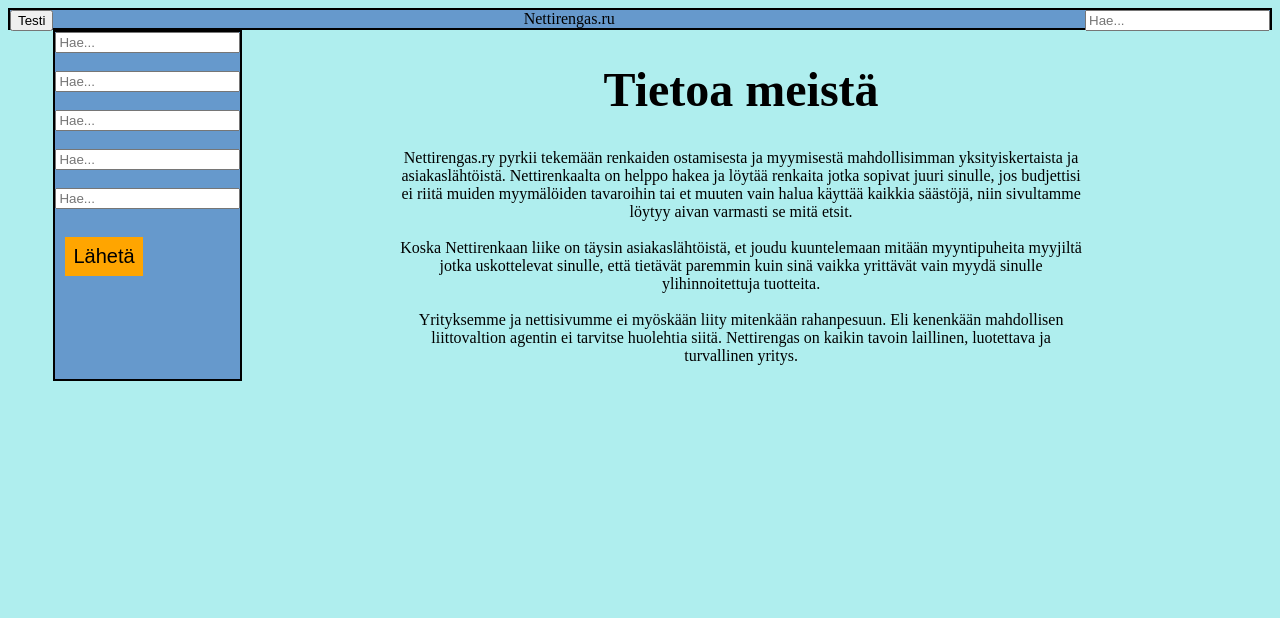
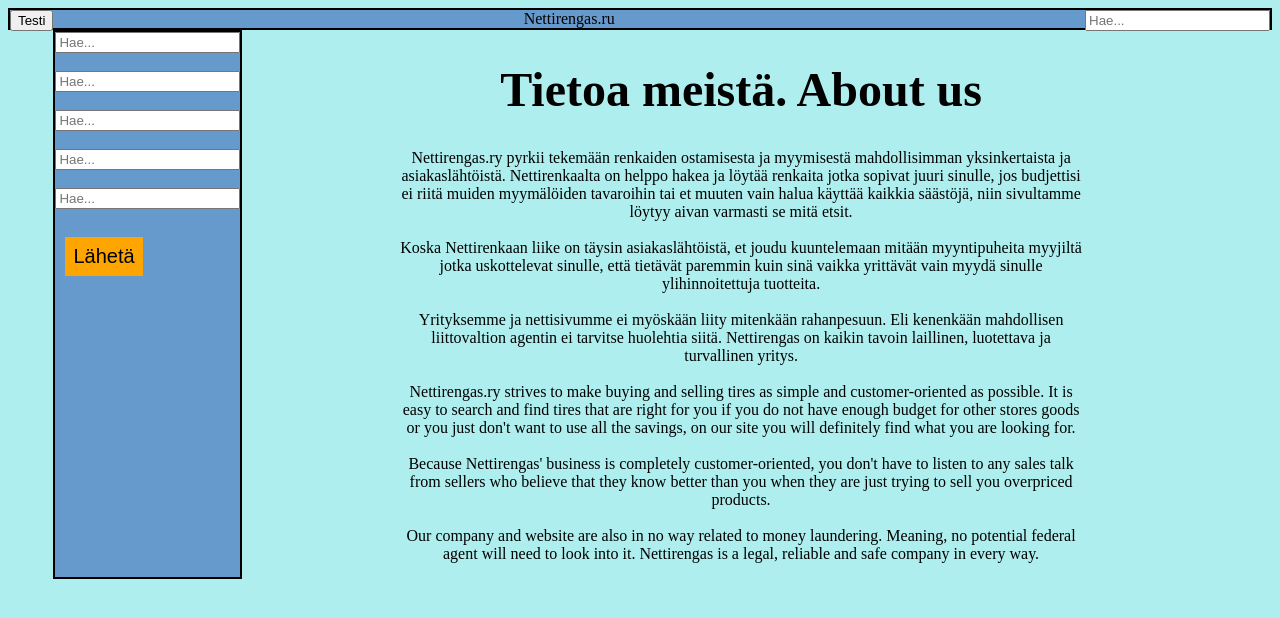
Before and after one commit to Tofumuikku/Projektiryhma_5, a plain HTML site: page nettirengas/tietoameista.html in a window 1280 px wide. Drawn offline with Linux system fonts and the light colour scheme.

Commit message:
Lisätty sivu ja käännetty englanniksi

```diff
--- a/nettirengas/tietoameista.html
+++ b/nettirengas/tietoameista.html
@@ -27,16 +27,25 @@
             </form>
         </div>
         <div class="sisalto">
-            <h1 style="font-size: 300%">Tietoa meistä</h1>
+            <h1 style="font-size: 300%">Tietoa meistä. About us</h1>
             <p></p>
-            <p>Nettirengas.ry pyrkii tekemään renkaiden ostamisesta ja myymisestä mahdollisimman yksityiskertaista ja asiakaslähtöistä.
+            <p>Nettirengas.ry pyrkii tekemään renkaiden ostamisesta ja myymisestä mahdollisimman yksinkertaista ja asiakaslähtöistä.
                  Nettirenkaalta on helppo hakea ja löytää renkaita jotka sopivat juuri sinulle, jos budjettisi ei riitä muiden myymälöiden
                  tavaroihin tai et muuten vain halua käyttää kaikkia säästöjä, niin sivultamme löytyy aivan varmasti se mitä etsit. <br><br>
                  Koska Nettirenkaan liike on täysin asiakaslähtöistä, et joudu kuuntelemaan mitään myyntipuheita myyjiltä jotka uskottelevat
                  sinulle, että tietävät paremmin kuin sinä vaikka yrittävät vain myydä sinulle ylihinnoitettuja tuotteita.<br><br>
 
                 Yrityksemme ja nettisivumme ei myöskään liity mitenkään rahanpesuun. Eli kenenkään mahdollisen liittovaltion agentin ei
-                tarvitse huolehtia siitä. Nettirengas on kaikin tavoin laillinen, luotettava ja turvallinen yritys.
+                tarvitse huolehtia siitä. Nettirengas on kaikin tavoin laillinen, luotettava ja turvallinen yritys. <br><br>
+
+                Nettirengas.ry strives to make buying and selling tires as simple and customer-oriented as possible.
+                 It is easy to search and find tires that are right for you if you do not have enough budget for other stores goods or you just don't want to use all the savings, on our site you will definitely find what you are looking for. <br> <br>
+                 Because Nettirengas' business is completely customer-oriented, you don't have to listen to any sales talk from sellers who believe
+                  that they know better than you when they are just trying to sell you overpriced products. <br> <br>
+
+                Our company and website are also in no way related to money laundering. Meaning, no potential federal agent will
+                need to look into it. Nettirengas is a legal, reliable and safe company in every way.
+
                 </p>
         </div>
     </div>
```
